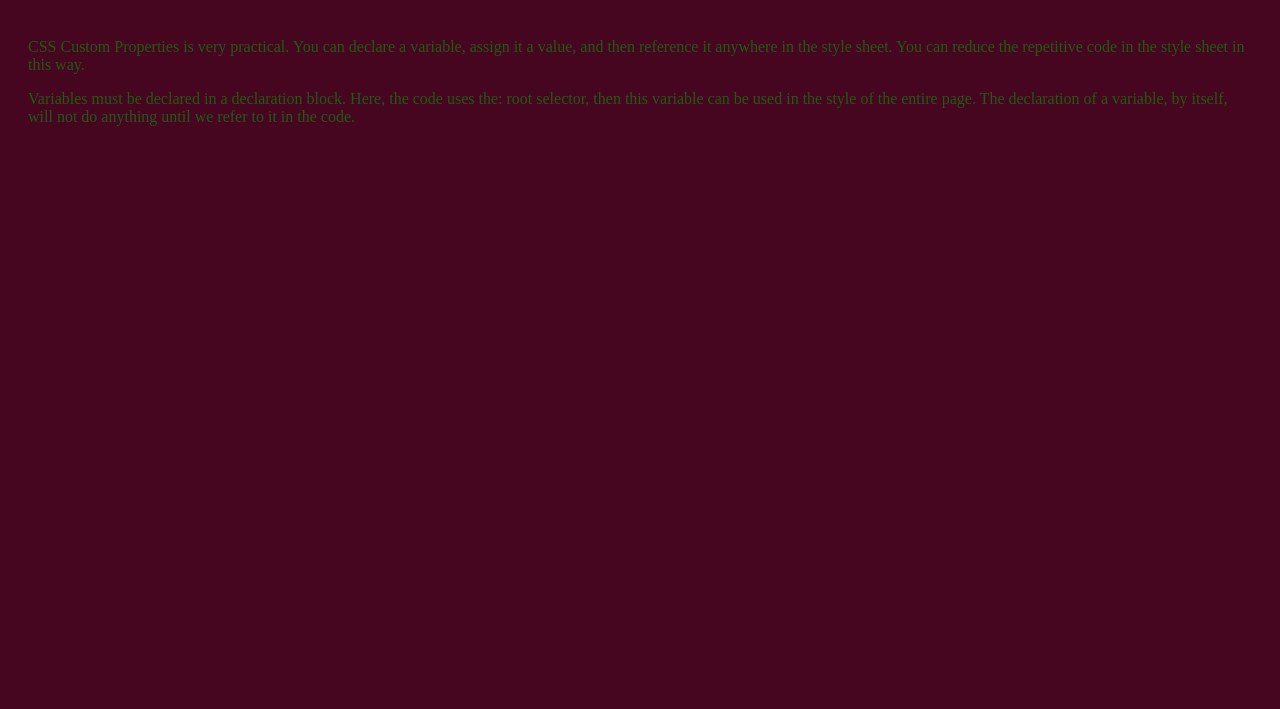
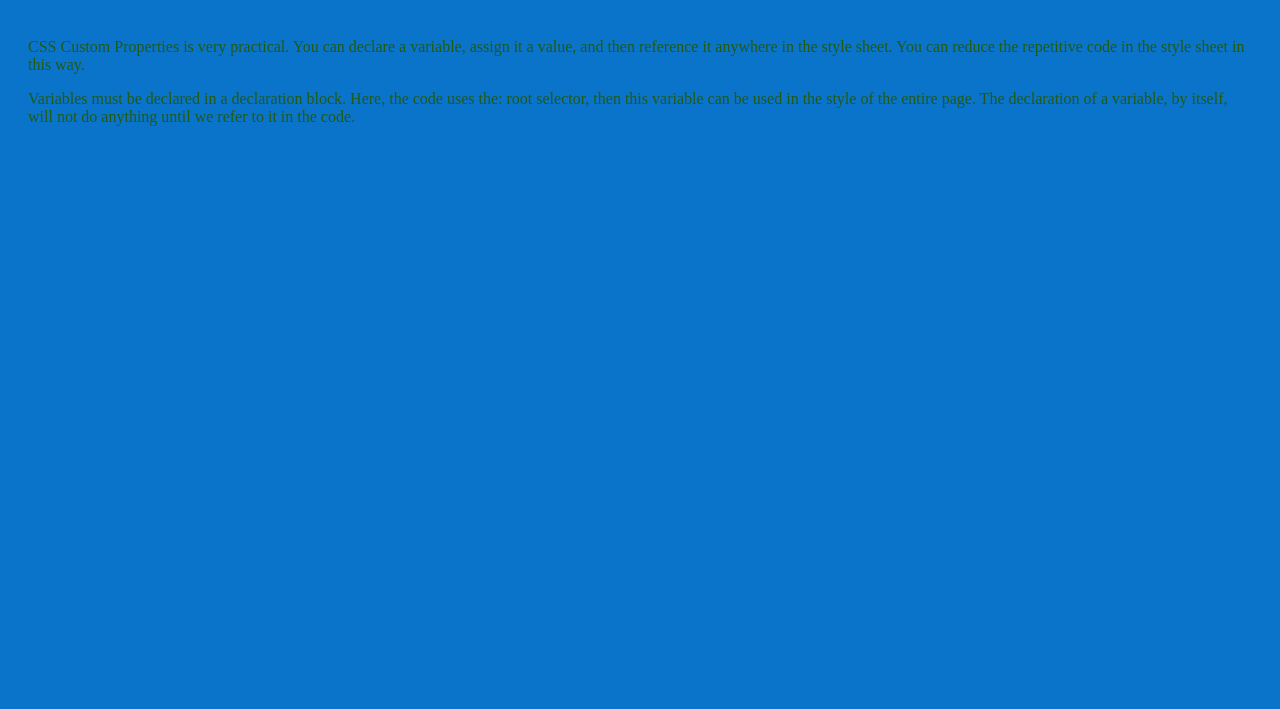
Before and after one commit to Aventyr123/mi349_CSSCustom-Properties, a plain HTML site: page index.html in a window 1280 px wide. Shown: the part 91-800 px from the top of the page. Drawn offline with Linux system fonts and the light colour scheme.

Commit message:
Update style.css

```diff
--- a/style.css
+++ b/style.css
@@ -1,7 +1,7 @@
 :root{
     --main-color: #215a16;
     --colorone: red;
-    --main-bg: rgb(71, 6, 31);
+    --main-bg: rgb(10, 116, 202);
     --fontsize: medium;
     --header-height: 68px;
     --content-padding: 10px 20px;
```
